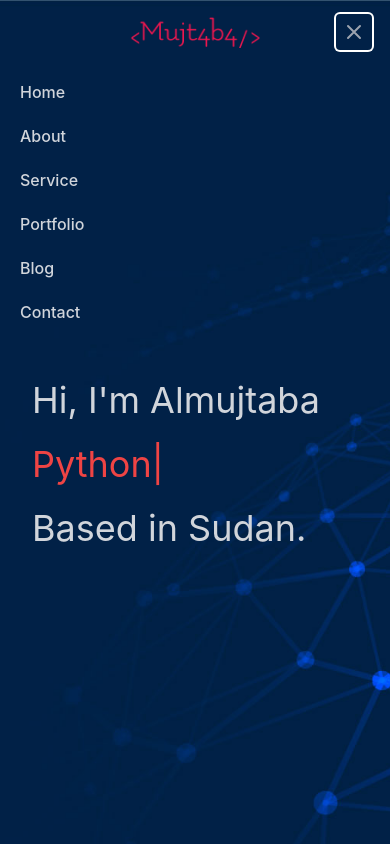
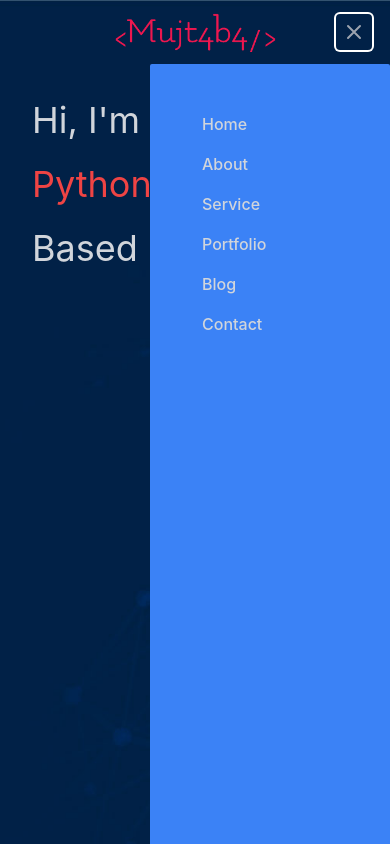
Before and after one commit to 0x41mujt4b4/portfolio, a React (Create React App) app: page / in a window 390 px wide. Both pictures are taken after a click on the button "Open main menu". Built offline with nearby package versions, Linux system fonts and the light colour scheme.

Commit message:
added side navigation bar

```diff
--- a/src/App.js
+++ b/src/App.js
@@ -1,11 +1,13 @@
 import Navbar from './components/Navbar';
 import Home from './components/Home'
+import Sidebar from './components/Sidebar';
 // import logo from './Assets/final_logo.png';
 
 function App() {
   return (
     <>
       <Navbar />
+      {/* <Sidebar /> */}
       <Home />
     </>
     // <nav className="relative container mx-auto p-6">
--- a/src/components/Navbar.jsx
+++ b/src/components/Navbar.jsx
@@ -3,6 +3,7 @@ import { Fragment } from "react";
 import { Disclosure, Menu, Transition } from "@headlessui/react";
 import { BellIcon, MenuIcon, XIcon } from "@heroicons/react/outline";
 import logo from "../Assets/mujtaba.png";
+import Sidebar from "./Sidebar";
 
 const navigation = [
   { name: "Home", href: "#", current: false },
@@ -30,7 +31,7 @@ export default function Navbar() {
               <div className="flex-1 flex items-center justify-center sm:items-stretch sm:justify-start">
                 <div className="flex-shrink-0 flex items-center">
                   <img
-                    className="block lg:hidden h-8 w-auto"
+                    className="block lg:hidden h-10 w-auto"
                     src={logo}
                     alt="logo"
                   />
@@ -70,29 +71,11 @@ export default function Navbar() {
                   )}
                 </Disclosure.Button>
               </div>
+              <Disclosure.Panel className="sm:hidden">
+                  <Sidebar />
+              </Disclosure.Panel>
             </div>
           </div>
-
-          <Disclosure.Panel className="sm:hidden">
-            <div className="px-2 pt-2 pb-3 space-y-1">
-              {navigation.map((item) => (
-                <Disclosure.Button
-                  key={item.name}
-                  as="a"
-                  href={item.href}
-                  className={classNames(
-                    item.current
-                      ? "bg-gray-900 text-white"
-                      : "text-gray-300 hover:bg-gray-700 hover:text-white",
-                    "block px-3 py-2 rounded-md text-base font-medium"
-                  )}
-                  aria-current={item.current ? "page" : undefined}
-                >
-                  {item.name}
-                </Disclosure.Button>
-              ))}
-            </div>
-          </Disclosure.Panel>
         </>
       )}
     </Disclosure>
--- /dev/null
+++ b/src/components/Sidebar.jsx
@@ -0,0 +1,38 @@
+import React from 'react'
+import { Disclosure, Menu, Transition} from "@headlessui/react";
+
+const navigation = [
+  { name: "Home", href: "#", current: false },
+  { name: "About", href: "#", current: false },
+  { name: "Service", href: "#", current: false },
+  { name: "Portfolio", href: "#", current: false },
+  { name: "Blog", href: "#", current: false },
+  { name: "Contact", href: "#", current: false },
+];
+
+function classNames(...classes) {
+  return classes.filter(Boolean).join(" ");
+}
+
+export default function Sidebar() {
+  return (
+    <div className='top-16 right-0 fixed bg-blue-500 w-60 h-full p-10 rounded-sm z-40'>
+      {navigation.map((item) => (
+                    <Disclosure.Button
+                      key={item.name}
+                      as="a"
+                      href={item.href}
+                      className={classNames(
+                        item.current
+                          ? "bg-gray-900 text-white"
+                          : "text-gray-300 hover:bg-gray-700 hover:text-white",
+                        "block px-3 py-2 rounded-md text-base font-medium"
+                      )}
+                      aria-current={item.current ? "page" : undefined}
+                    >
+                      {item.name}
+                    </Disclosure.Button>
+                  ))}
+    </div>
+  )
+}
```
Also changed, not shown: src/components/copy.jsx (line endings or trailing spaces).
